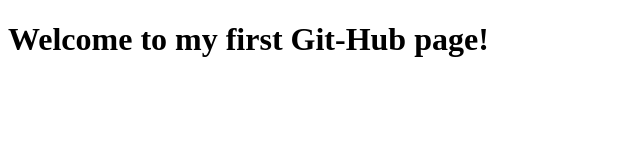
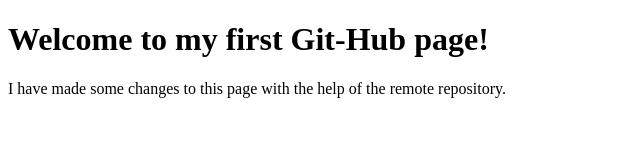
Before and after one commit to anirudh-h/git_projects, a plain HTML site: page index.html in a window 1280 px wide. Shown: the whole page, without its empty margins (0-640 px from the left). Drawn offline with Linux system fonts and the light colour scheme.

Commit message:
Update index.html

```diff
--- a/index.html
+++ b/index.html
@@ -5,5 +5,6 @@
     </head>
     <body>
         <h1>Welcome to my first Git-Hub page!</h1>
+        <p>I have made some changes to this page with the help of the remote repository.</p>
     </body>
 </html>
```
